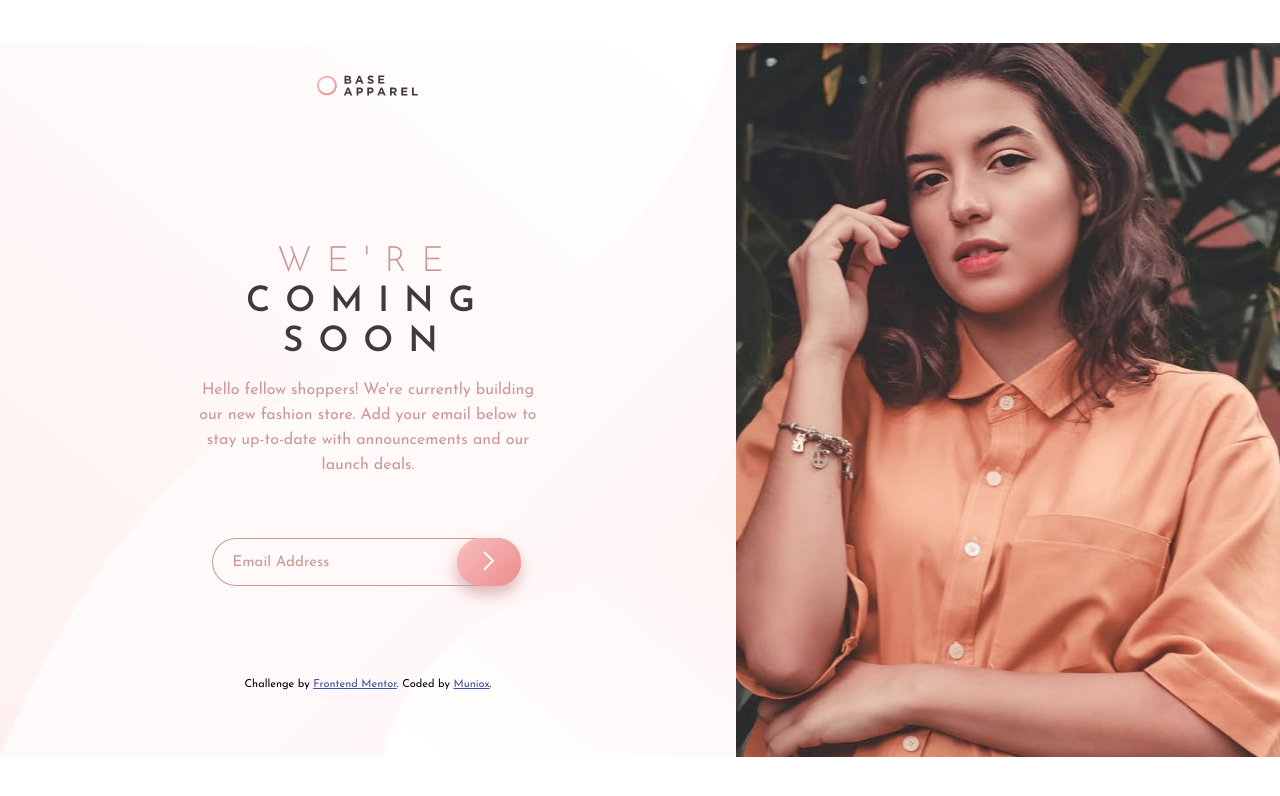
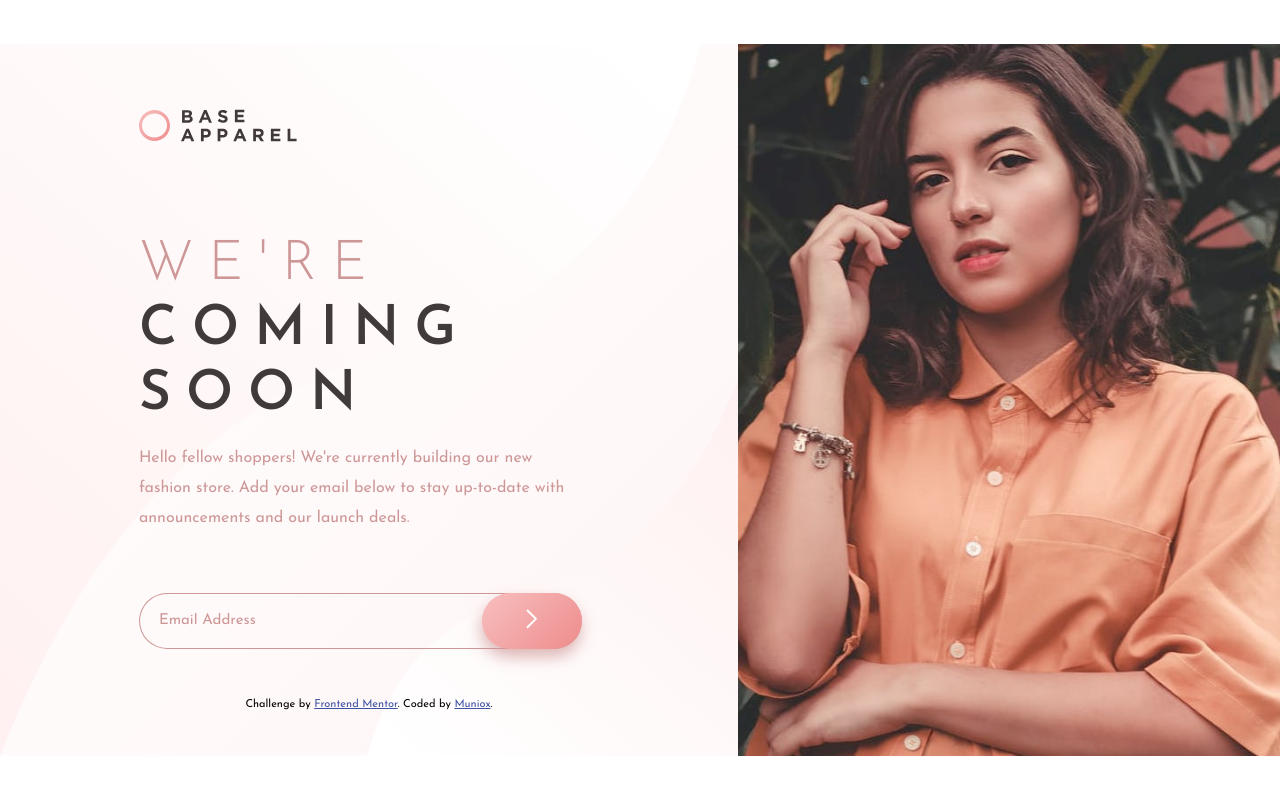
Before and after one commit to Muniox/base-apparel-coming-soon-master, a plain HTML site: page index.html in a window 1280 px wide. Drawn offline with Linux system fonts and the light colour scheme.

Commit message:
Addjust height and placing for desktop view

```diff
--- a/scss/style.scss
+++ b/scss/style.scss
@@ -17,7 +17,7 @@
 
 body {
   min-height: 100vh;
-  font-family: "Josefin Sans", sans-serif;
+  font-family: 'Josefin Sans', sans-serif;
   background-image: var(--gradient1);
 }
 
@@ -44,7 +44,7 @@ body {
 .logo {
   box-sizing: content-box;
   display: block;
-  width: 101px;
+  max-width: 101px;
   height: auto;
   padding: 32px;
 }
@@ -131,7 +131,7 @@ body {
     position: absolute;
     right: 17px;
     bottom: 0;
-    height: 48px;
+    min-height: 48px;
     width: 64px;
     border-radius: 30px;
     border: none;
@@ -161,43 +161,42 @@ body {
   }
 }
 
-@media screen and (min-width: 1000px) {
+@media screen and (min-width: 1001px) {
   body {
     display: grid;
     justify-content: center;
     align-content: center;
     background-image: none;
-    // background-image: linear-gradient(
-    //   100deg,
-    //   hsl(0, 100%, 96%) 10%,
-    //   hsl(0, 0%, 100%) 35%
-    // );
-    // background-color: rgb(241, 234, 234);
-  }
-  header {
-    margin: 0 auto;
   }
 
   .container {
-    // grid-template-columns: 57.349% 42.361%;
-    grid-template-columns: minmax(57.349%, 810px) minmax(42.361%, 630px);
+    grid-template-columns: minmax(57.638%, 830px) minmax(42.361%, 610px);
     grid-template-rows: min-content min-content min-content;
     max-width: 1440px;
+    max-height: 800px;
     justify-content: center;
     align-content: center;
-    // margin: 0 auto;
     background-image: url(../images/bg-pattern-desktop.svg), var(--gradient1);
     background-repeat: no-repeat;
     background-position: left;
-    background-size: 60% 100%;
+    background-size: 57.638% 100%;
     min-height: unset;
-    align-content: center;
-    justify-content: center;
   }
 
   .header {
     order: 1;
     grid-column: 1/2;
+    max-width: 460px;
+    // max-width: unset;
+    margin: 0 auto;
+    width: 100%;
+  }
+
+  .logo {
+    max-width: 160px;
+    padding-left: 0;
+    // padding-left: 65px;
+    padding-top: 65px;
   }
 
   .main-content {
@@ -205,9 +204,50 @@ body {
     grid-column: 1/2;
   }
 
+  .coming-soon-section {
+    max-width: 460px;
+    margin-top: 15px;
+
+    &__title {
+      text-align: left;
+      font-size: 55px;
+      line-height: 65px;
+    }
+
+    &__welcome-text {
+      padding: 0 15px 0 0;
+      text-align: left;
+      font-size: 16px;
+      line-height: 30px;
+    }
+
+    &__notify-form {
+      box-sizing: content-box;
+      position: relative;
+      max-width: 445px;
+      margin: 60px 0 5px 0;
+      padding: 0 15px 0 0;
+    }
+
+    &__notify-input {
+      min-height: 56px;
+      border-radius: 50px;
+    }
+
+    &__notify-button {
+      min-height: 56px;
+      width: 100px;
+      border-radius: 50px;
+    }
+  }
+
   .footer {
     order: 3;
     grid-column: 1/2;
+    text-align: left;
+    width: 100%;
+    margin: unset;
+    padding: 0;
   }
 
   .hero-section {
```
Also changed, not shown: css/style.css, 1 other file.
